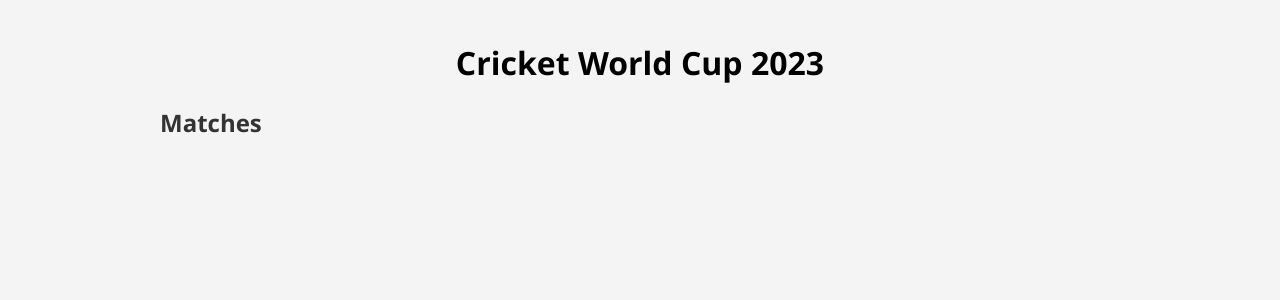
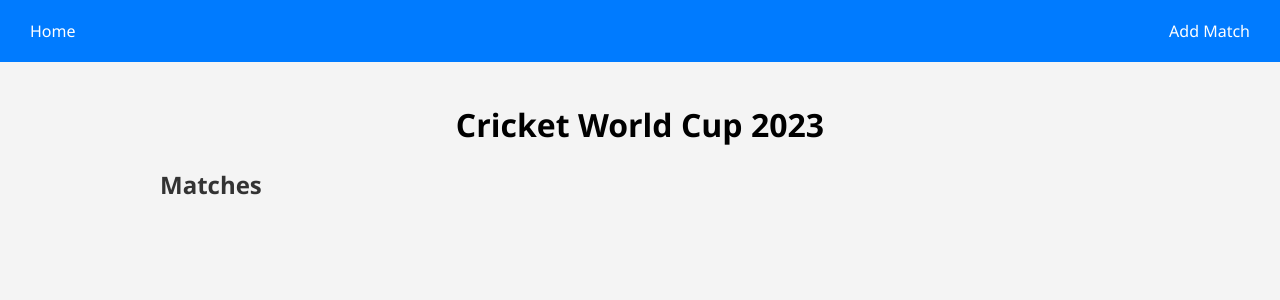
Before and after one commit to ksaxena149/cricket-worldcup, a Flask app: page / in a window 1280 px wide. Shown: the top 300 px of the page. Run offline with Flask 3, Linux system fonts and the light colour scheme; data that the repository does not hold is empty.

Commit message:
Added navbar and fixed text input overflow

```diff
--- a/static/styles.css
+++ b/static/styles.css
@@ -81,7 +81,7 @@ form:not(.delete-form) label {
 }
 
 form:not(.delete-form) input[type="text"], form input[type="date"], form input[type="number"], form select {
-    width: 100%;
+    width: 96%;
     padding: 10px;
     border-radius: 5px;
     border: 1px solid #ddd;
@@ -119,3 +119,31 @@ input[type="submit"].delete-button {
 .delete-button:hover {
     background-color: #cc0000;
 }
+
+nav {
+    margin: 0 auto;
+    padding: 20px;
+    background-color: #007BFF;
+    color: white;
+}
+
+nav ul {
+    list-style-type: none;
+    padding: 0;
+    margin: 0;
+    display: flex;
+    justify-content: space-between;
+}
+
+nav ul li {
+    margin: 0 10px;
+}
+
+nav ul li a {
+    color: white;
+    text-decoration: none;
+}
+
+nav ul li a:hover {
+    color: #ddd;
+}
--- a/templates/index.html
+++ b/templates/index.html
@@ -7,6 +7,13 @@
     <link rel="stylesheet" href="{{ url_for('static', filename='styles.css') }}">
 </head>
 <body>
+    <nav>
+        <ul>
+            <li><a href="{{ url_for('index') }}">Home</a></li>
+            <li><a href="{{ url_for('add_match') }}">Add Match</a></li>
+            <!-- Add more links as needed -->
+        </ul>
+    </nav>
     <div class="container">
         <h1>Cricket World Cup 2023</h1>
         <h2>Matches</h2>
```
Also changed, not shown: templates/add_match.html (+7 -0 lines), templates/match_details.html (+7 -0 lines), templates/update_match.html (+7 -0 lines).
